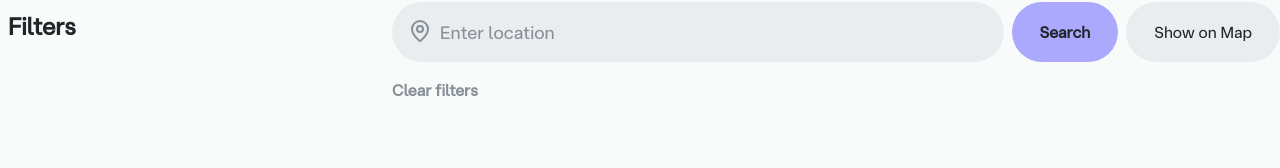
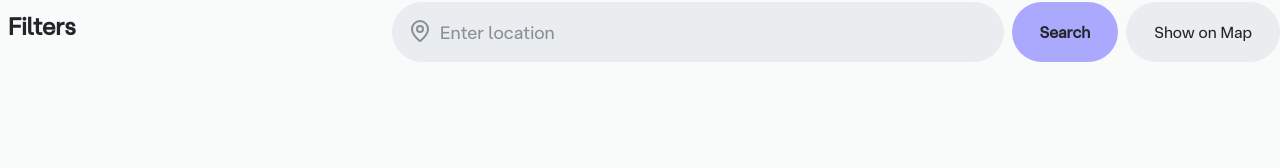
Before and after one commit to vincentvnoord/coworking-service, a Next.js app: page /search in a window 1280 px wide. Shown: the part 154-322 px from the top of the page. Built offline with nearby package versions, Linux system fonts and the light colour scheme.

Commit message:
IMP: Removed clear filters button if there are no filters applied

```diff
--- a/src/components/search/filters-list.tsx
+++ b/src/components/search/filters-list.tsx
@@ -7,16 +7,26 @@ import { useSearchParams } from "next/navigation";
 export const SearchFiltersList = () => {
   const searchParams = useSearchParams();
   searchParams.entries();
+  const paramsArray = Array.from(searchParams.entries());
 
   return (
     <div className="w-full flex gap-4">
-      {Array.from(searchParams.entries()).map(([param, value]) => (
+      {paramsArray.map(([param, value]) => (
         <SearchFilterItem key={param} param={param} value={value} />
       ))}
 
-      <button className="text-gray-6 font-semibold">
-        Clear filters
-      </button>
+      {
+        paramsArray.length > 0 &&
+        <button onClick={() => {
+          const url = new URL(window.location.href);
+          url.search = '';
+          window.history.replaceState({}, '', url.toString());
+        }}
+          className="text-gray-6 font-semibold"
+        >
+          Clear filters
+        </button>
+      }
     </div>
   )
 }
```
